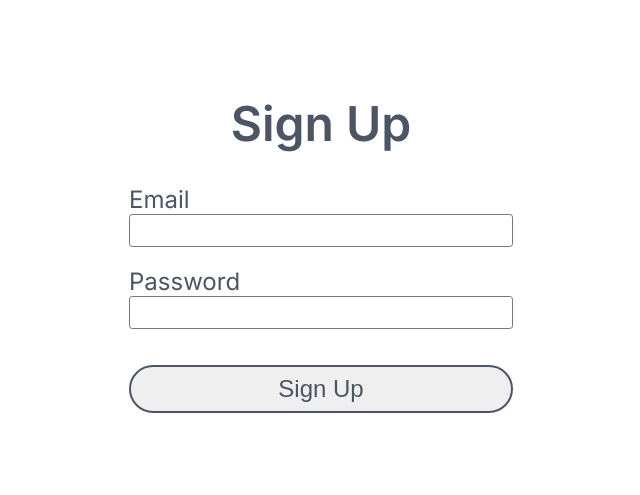
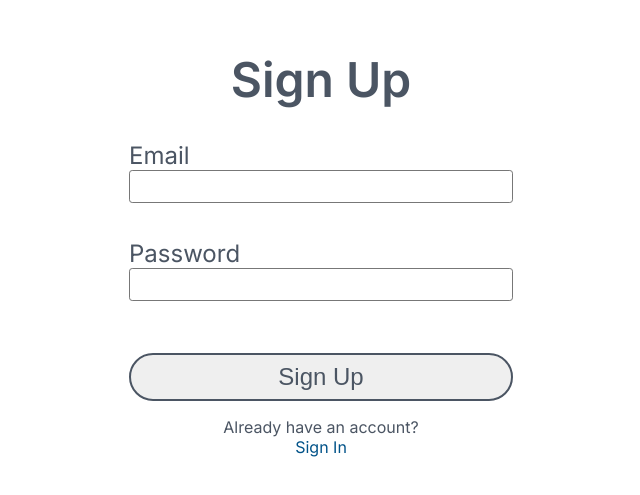
Before and after one commit to HPatel000/stikboard-interview-for-HPatel000, a React (Create React App) app in the folder client/: page /signup in a window 1280 px wide. Shown: the part 147-642 px from the top of the page, without its empty margins (319-959 px from the left). Built offline with nearby package versions, Linux system fonts and the light colour scheme.

Commit message:
redirect user after signin or signup

```diff
--- a/client/src/index.css
+++ b/client/src/index.css
@@ -59,3 +59,10 @@ body {
   display: block;
   margin: auto;
 }
+.form__page p {
+  margin-top: 1rem;
+}
+.redirectlink {
+  text-decoration: none;
+  color: #005288;
+}
--- a/client/src/pages/Dashboard.js
+++ b/client/src/pages/Dashboard.js
@@ -1,6 +1,13 @@
-import React from 'react'
+import React, { useContext, useEffect } from 'react'
+import GlobalContext from '../context/GlobalContext'
 
-const Dashboard = () => {
+const Dashboard = props => {
+  const { user } = useContext(GlobalContext)
+  useEffect(() => {
+    if (!user) {
+      props.history.push('/signin')
+    }
+  }, [user])
   return <div>Dashboard</div>
 }
 
--- a/client/src/pages/Signin.js
+++ b/client/src/pages/Signin.js
@@ -1,16 +1,23 @@
-import React, { useContext, useState } from 'react'
+import React, { useContext, useEffect, useState } from 'react'
 import GlobalContext from '../context/GlobalContext'
+import { Link } from 'react-router-dom'
 
-const Signin = () => {
+const Signin = props => {
   const [email, setEmail] = useState('')
   const [password, setPassword] = useState('')
 
-  const { userLogin } = useContext(GlobalContext)
+  const { userLogin, user } = useContext(GlobalContext)
 
   const fromSubmitted = async e => {
     e.preventDefault()
     userLogin(email, password)
   }
+
+  useEffect(() => {
+    if (user) {
+      props.history.push('/')
+    }
+  }, [user])
 
   return (
     <div className='form__page'>
@@ -43,6 +50,10 @@ const Signin = () => {
           Sign In
         </button>
       </form>
+      <p>Don't have an account?</p>
+      <Link className='redirectlink' to='/signup'>
+        Sign Up
+      </Link>
     </div>
   )
 }
--- a/client/src/pages/Signup.js
+++ b/client/src/pages/Signup.js
@@ -1,15 +1,23 @@
-import React, { useContext, useState } from 'react'
+import React, { useContext, useEffect, useState } from 'react'
 import GlobalContext from '../context/GlobalContext'
+import { Link } from 'react-router-dom'
 
-const Signup = () => {
+const Signup = props => {
   const [email, setEmail] = useState('')
   const [password, setPassword] = useState('')
-  const { userSignup } = useContext(GlobalContext)
+  const { userSignup, user } = useContext(GlobalContext)
 
   const fromSubmitted = async e => {
     e.preventDefault()
     userSignup(email, password)
   }
+
+  useEffect(() => {
+    if (user) {
+      props.history.push('/')
+    }
+  }, [user])
+
   return (
     <div className='form__page'>
       <h1>Sign Up</h1>
@@ -41,6 +49,10 @@ const Signup = () => {
           Sign Up
         </button>
       </form>
+      <p>Already have an account?</p>
+      <Link className='redirectlink' to='/signin'>
+        Sign In
+      </Link>
     </div>
   )
 }
```
